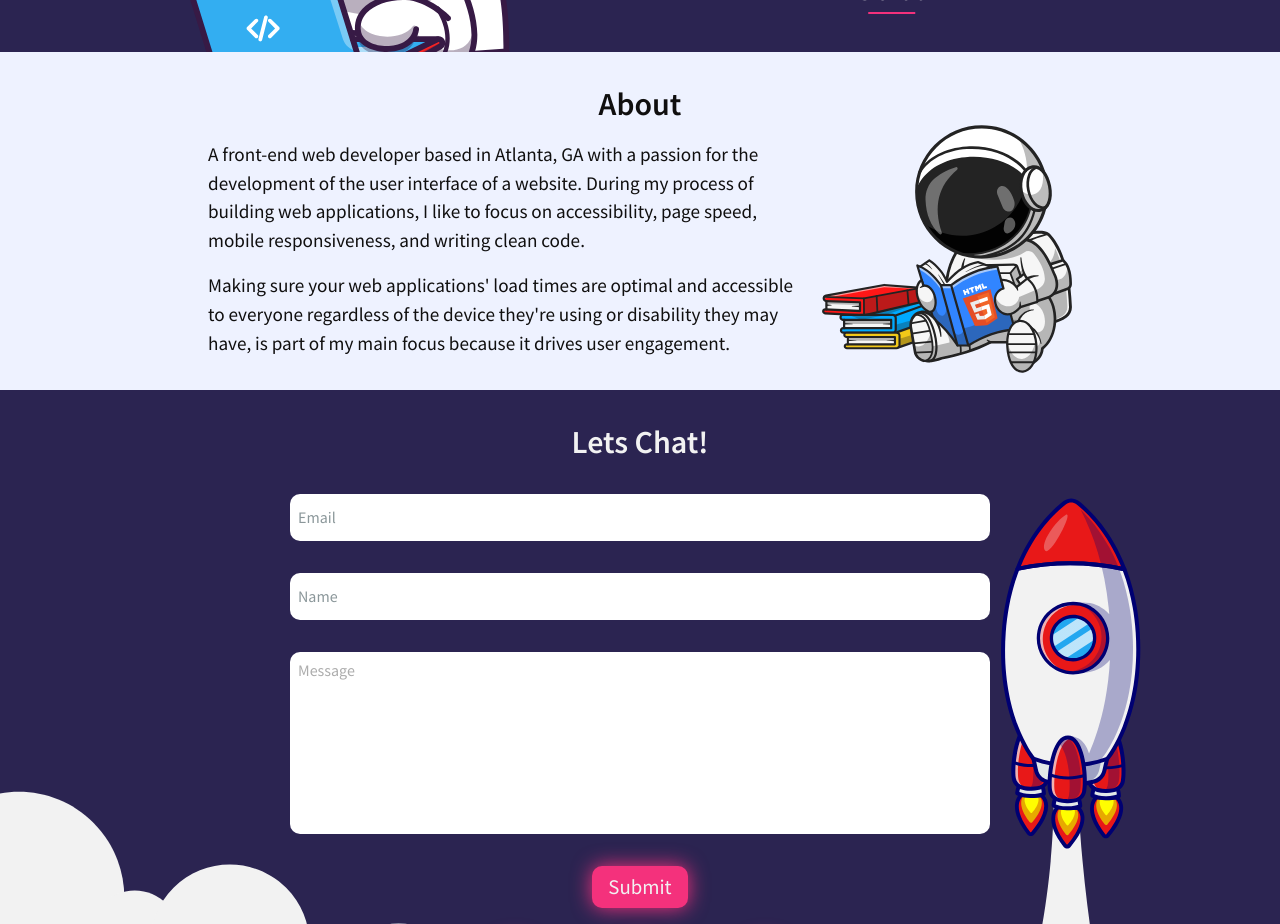
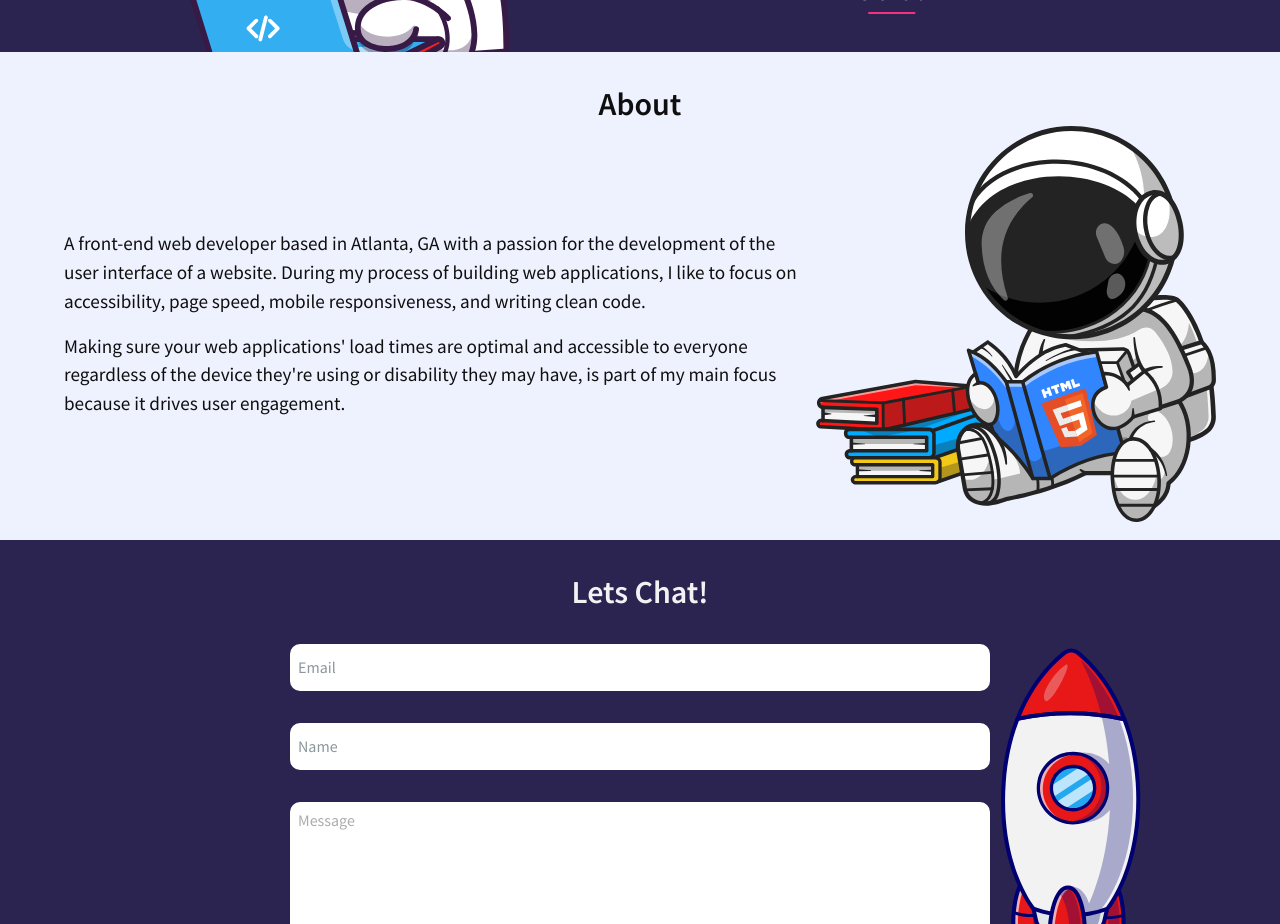
Before and after one commit to VictorMMartinezJr/Portfolio-v2, a React (Create React App) app: page / in a window 1280 px wide. Shown: the part 2100-3024 px from the top of the page. Built offline with nearby package versions, Linux system fonts and the light colour scheme.

Commit message:
adjusted about section width and increased about img height

```diff
--- a/src/components/Main/sections/About/About.css
+++ b/src/components/Main/sections/About/About.css
@@ -28,14 +28,19 @@
 }
 @media screen and (min-width: 1024px) {
   .about-content {
-    width: 70%;
+    padding: 0 4rem;
   }
   .about-p {
     font-size: 1.2rem;
   }
 }
+@media screen and (min-width: 1280px) {
+  .about-img {
+    height: 400px;
+  }
+}
 @media screen and (min-width: 1536px) {
   .about-content {
-    width: 60%;
+    width: 70%;
   }
 }
```
